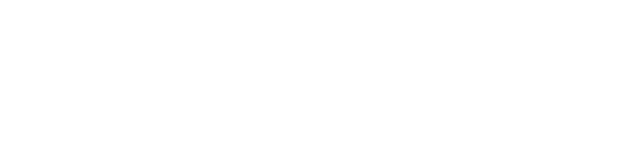
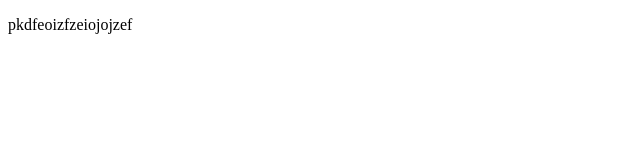
Before and after one commit to Grrayan/exercicedetexst, a plain HTML site: page index.html in a window 1280 px wide. Shown: the whole page, without its empty margins (0-640 px from the left). Drawn offline with Linux system fonts and the light colour scheme.

Commit message:
update index.html

```diff
--- a/index.html
+++ b/index.html
@@ -9,6 +9,6 @@
 </head>
 <body>
 
-
+<p>pkdfeoizfzeiojojzef</p>
 </body>
 </html>
```
